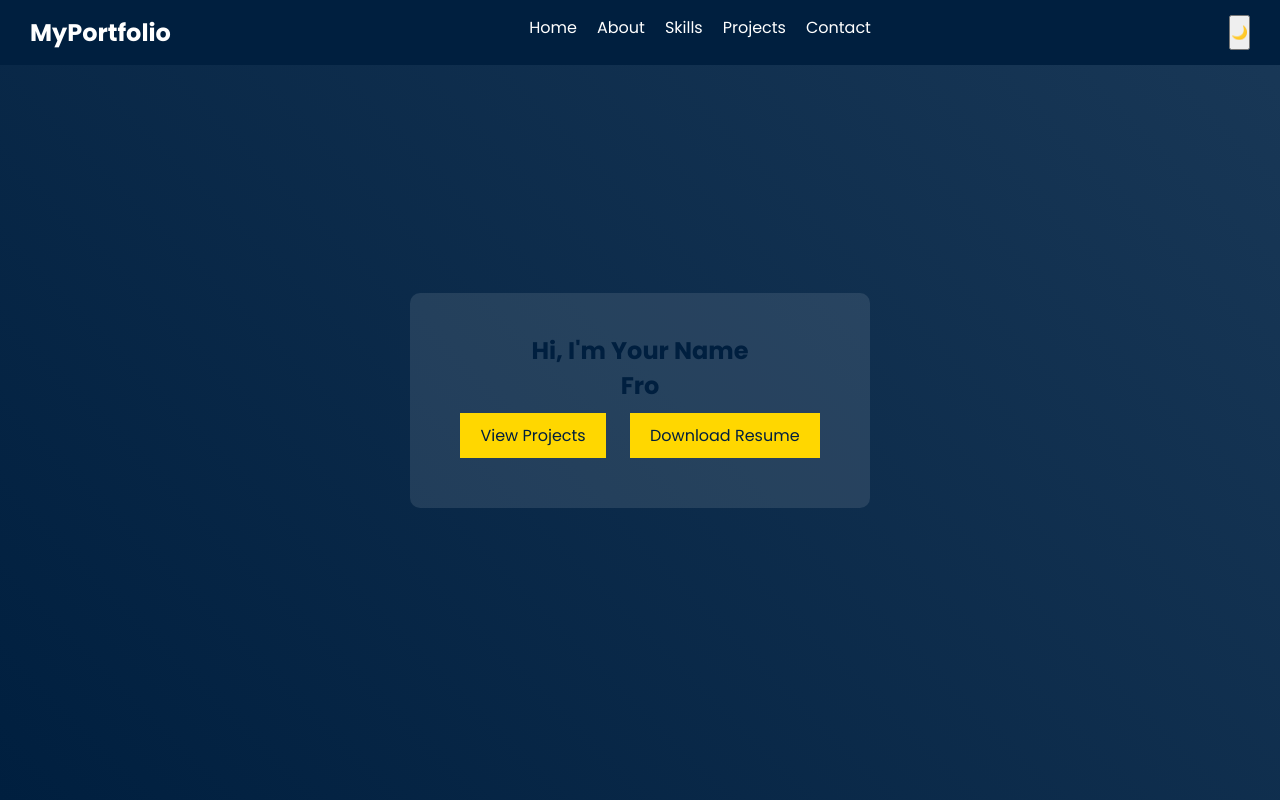
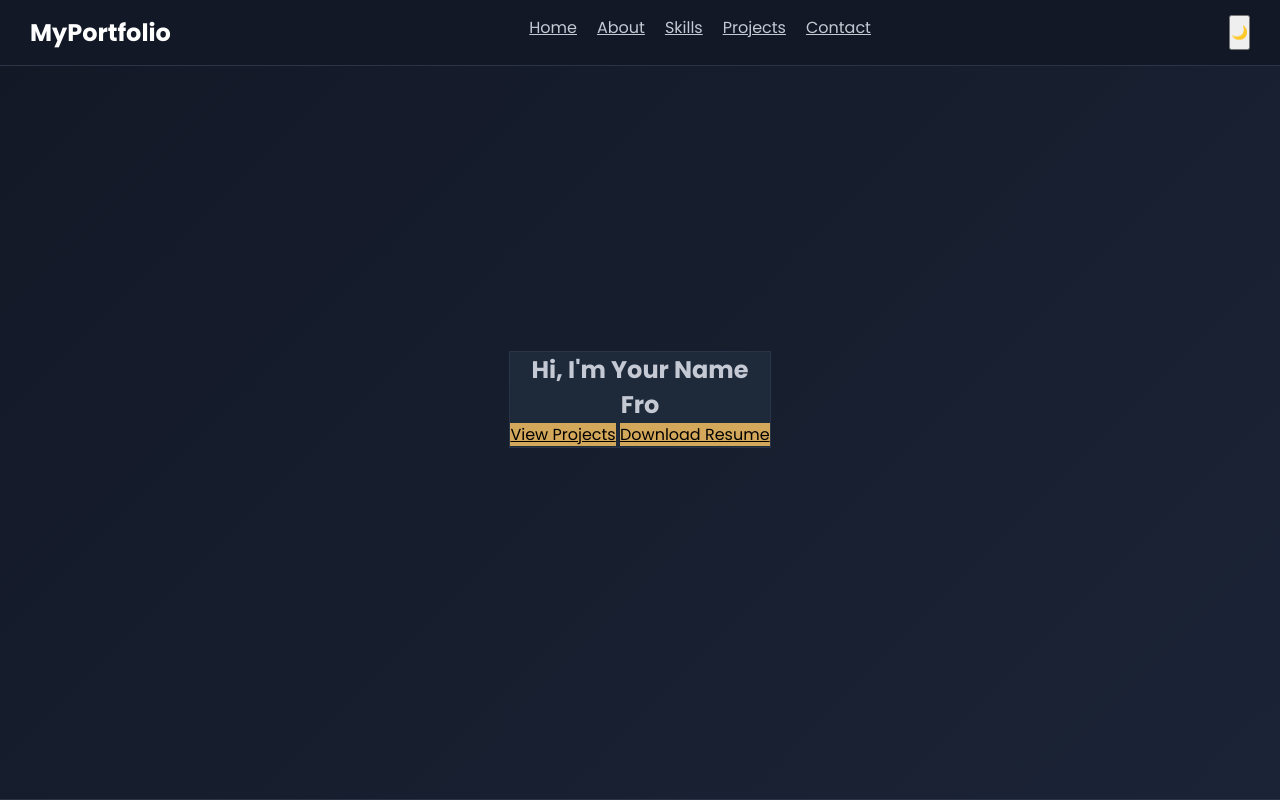
Before and after one commit to saraswati-5806/PersonaForge, a plain HTML site: page index.html in a window 1280 px wide. Shown: the top 800 px of the page. Drawn offline with Linux system fonts and the light colour scheme.

Commit message:
UI is UPDATED

```diff
--- a/style.css
+++ b/style.css
@@ -5,17 +5,31 @@
 }
 
 :root {
-    --primary: #001F3F;
-    --secondary: #193857;
-    --accent: #FFD700;
-    --background: #E6F0F4;
-    --text-light: #FFFFFF;
+    --primary-bg: #0B0F1A;
+    --secondary-start: #121826;
+    --secondary-end: #1B2436;
+
+    --accent: #D4A85A;
+    --accent-soft: #C89B5A;
+
+    --card-bg: #1E2A3A;
+    --border: #B8924F;
+
+    --text-primary: #FFFFFF;
+    --text-secondary: #C5C9D3;
+    --text-muted: #8A90A2;
+
+    --input-bg: #101624;
+    --hover-glow: #E6C07B;
+
+    --divider: #2A3446;
+    --footer-bg: #0A0D16;
 }
 
 body {
+    background: var(--primary-bg);
+    color: var(--text-secondary);
     font-family: 'Poppins', sans-serif;
-     background: var(--background);
-    color: var(--primary);
 }
 
 /* NAV */
@@ -26,8 +40,9 @@ body {
     justify-content: space-between;
     padding: 15px 30px;
     z-index: 1000;
-    background: var(--primary);
-    color: var(--text-light);
+    background: var(--secondary-start);
+    color: var(--text-primary);
+    border-bottom: 1px solid var(--divider);
 }
 
 .nav-links {
@@ -37,8 +52,12 @@ body {
 }
 
 .nav-links a {
-     color: var(--text-light);
-    text-decoration: none;
+    color: var(--text-secondary);
+    transition: 0.3s;
+}
+
+.nav-links a:hover {
+    color: var(--accent);
 }
 
 .hamburger {
@@ -55,6 +74,7 @@ body {
 .section {
     padding: 100px 20px;
     text-align: center;
+    border-bottom: 1px solid var(--divider);
 }
 
 /* HOME */
@@ -63,29 +83,27 @@ body {
     display: flex;
     justify-content: center;
     align-items: center;
-    background: linear-gradient(45deg, var(--primary), var(--secondary));
+    background: linear-gradient(135deg, var(--secondary-start), var(--secondary-end));
 }
 
 .glass {
-    background: rgba(255,255,255,0.1);
-    padding: 40px;
-    border-radius: 10px;
+    background: var(--card-bg);
+    border: 1px solid var(--divider);
+    color: var(--text-secondary);
 }
 
 /* BUTTON */
 .btn {
-    display: inline-block;
-    margin: 10px;
-    padding: 10px 20px;
     background: var(--accent);
-    color: var(--primary);
-    text-decoration: none;
+    color: #000;
+    border: none;
+    transition: 0.3s;
 }
 
 .btn:hover {
-    background: #e6c200;
+    box-shadow: 0 0 10px var(--hover-glow);
+    background: var(--accent-soft);
 }
-
 /* GRID */
 .grid {
     display: grid;
@@ -97,6 +115,9 @@ body {
 .project {
     position: relative;
     cursor: pointer;
+    background: var(--card-bg);
+    border: 1px solid var(--divider);
+    color: var(--text-secondary);
 }
 
 .project img {
@@ -106,8 +127,8 @@ body {
 .overlay {
     position: absolute;
     top: 0;
-    background: rgba(0, 31, 63, 0.9);
-    color: var(--text-light);
+    background: rgba(11, 15, 26, 0.9);
+    color: var(--text-primary);
     width: 100%;
     height: 100%;
     opacity: 0;
@@ -127,7 +148,7 @@ body {
 }
 
 .bar {
-    background: #333;
+     background: var(--divider);
     height: 8px;
 }
 
@@ -157,8 +178,9 @@ form {
 }
 
 .modal-content {
-    background: var(--secondary);
-    color: var(--text-light);
+    background: var(--card-bg);
+    color: var(--text-primary);
+    border: 1px solid var(--divider);
 }
 
 #close {
@@ -169,8 +191,9 @@ form {
 footer {
     text-align: center;
     padding: 20px;
-    background: var(--primary);
-    color: var(--text-light);
+    background: var(--footer-bg);
+    color: var(--text-muted);
+    border-top: 1px solid var(--divider);
 }
 
 /* MOBILE */
@@ -192,16 +215,27 @@ footer {
 
 .contact-form input,
 .contact-form textarea {
-    padding: 10px;
-    border: 1px solid #ccc;
+    background: var(--input-bg);
+    border: 1px solid var(--border);
+    color: var(--text-primary);
+}
+
+.contact-form input:focus,
+.contact-form textarea:focus {
+    border-color: var(--accent);
+    box-shadow: 0 0 5px var(--hover-glow);
 }
 
 .contact-form button {
     background: var(--accent);
-    color: var(--primary);
+    color: black;
     padding: 10px;
     border: none;
     cursor: pointer;
+}
+
+.contact-form button:hover {
+    background: var(--accent-soft);
 }
 
 .form-message {
```
